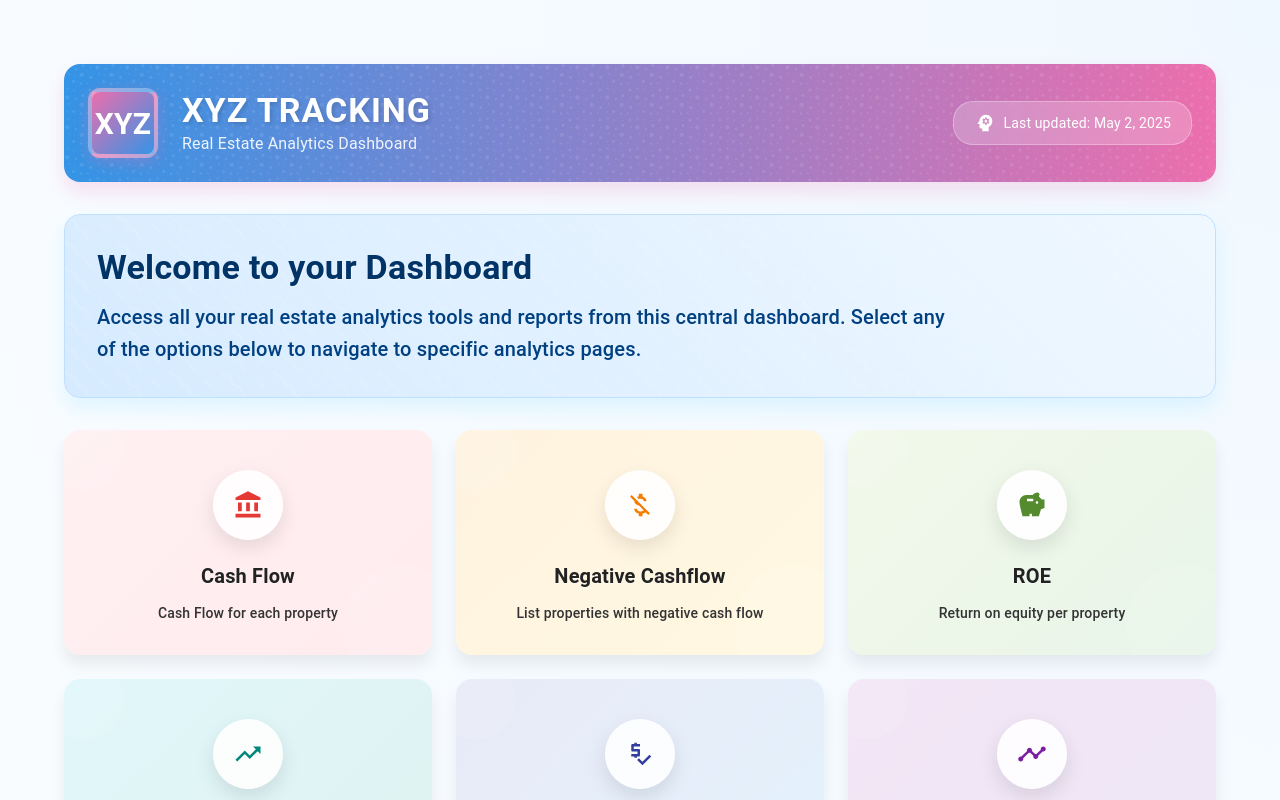
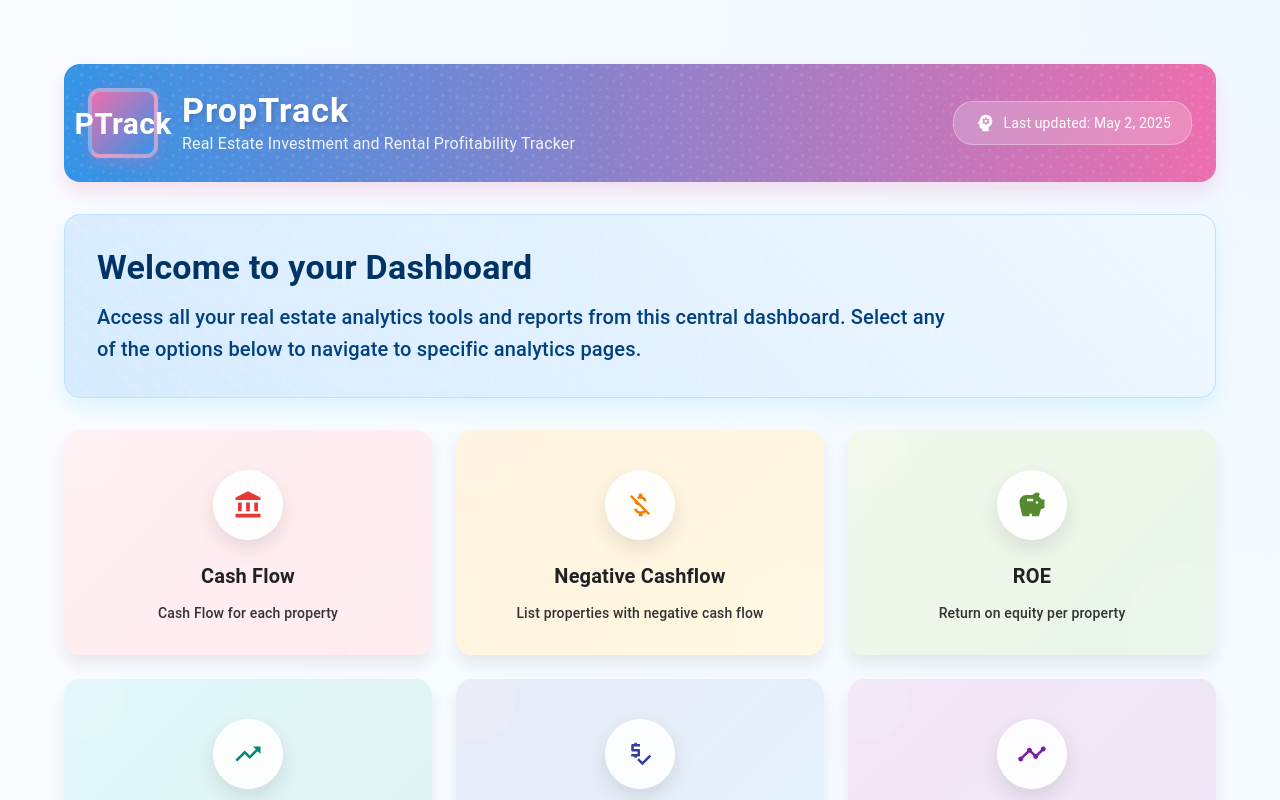
Before and after one commit to lakshaysawhney/Real-Estate-Investment-and-Rental-Profitability-Tracker, a React (Vite) app in the folder Client/Frontend/: page / in a window 1280 px wide. Shown: the top 800 px of the page. Built offline with nearby package versions, Linux system fonts and the light colour scheme.

Commit message:
Update branding in Dashboard component

```diff
--- a/Client/Frontend/src/pages/dashboard.jsx
+++ b/Client/Frontend/src/pages/dashboard.jsx
@@ -266,7 +266,7 @@ export default function Dashboard() {
               border: '4px solid rgba(255, 255, 255, 0.3)'
             }}
           >
-            <Typography sx={{ color: 'white', fontSize: 30, fontWeight: 'bold' }}>XYZ</Typography>
+            <Typography sx={{ color: 'white', fontSize: 30, fontWeight: 'bold' }}>PTrack</Typography>
           </Box>
           <Box sx={{ flexGrow: 1, zIndex: 1 }}>
             <Typography variant="h4" component="h1" fontWeight="bold" sx={{
@@ -274,10 +274,10 @@ export default function Dashboard() {
               letterSpacing: '1px',
               textShadow: '2px 2px 4px rgba(0, 0, 0, 0.15)'
             }}>
-              XYZ TRACKING
+              PropTrack
             </Typography>
             <Typography variant="body1" sx={{ color: 'rgba(255, 255, 255, 0.9)' }}>
-              Real Estate Analytics Dashboard
+                Real Estate Investment and Rental Profitability Tracker
             </Typography>
           </Box>
           <Box sx={{
```
